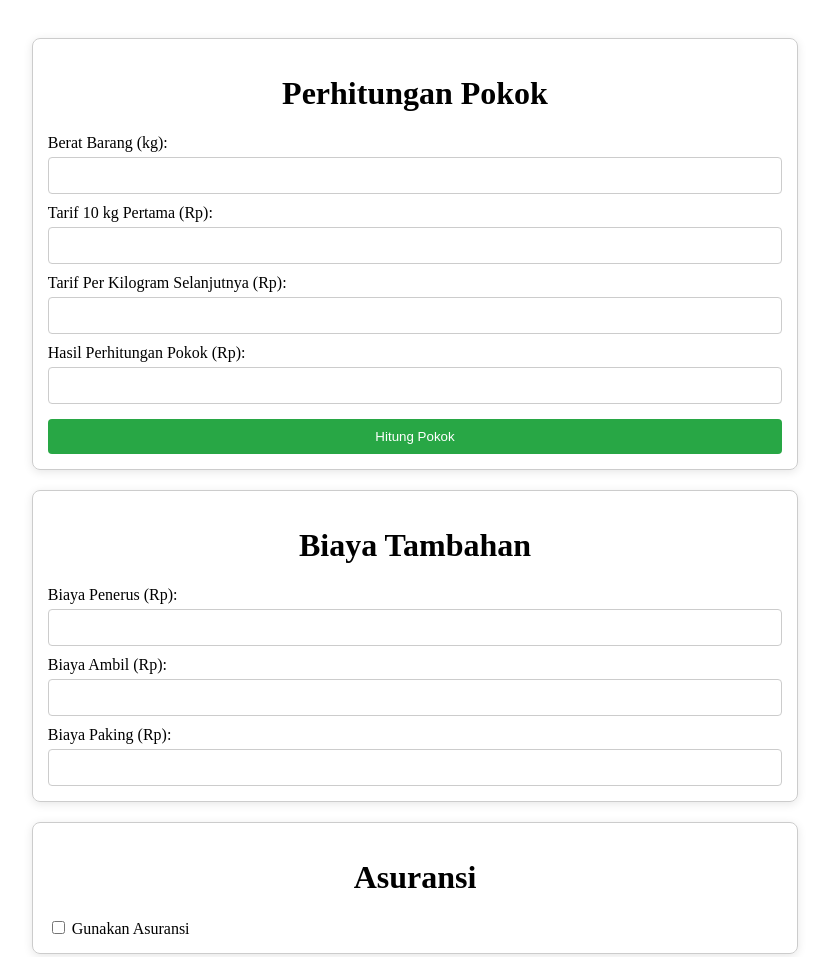
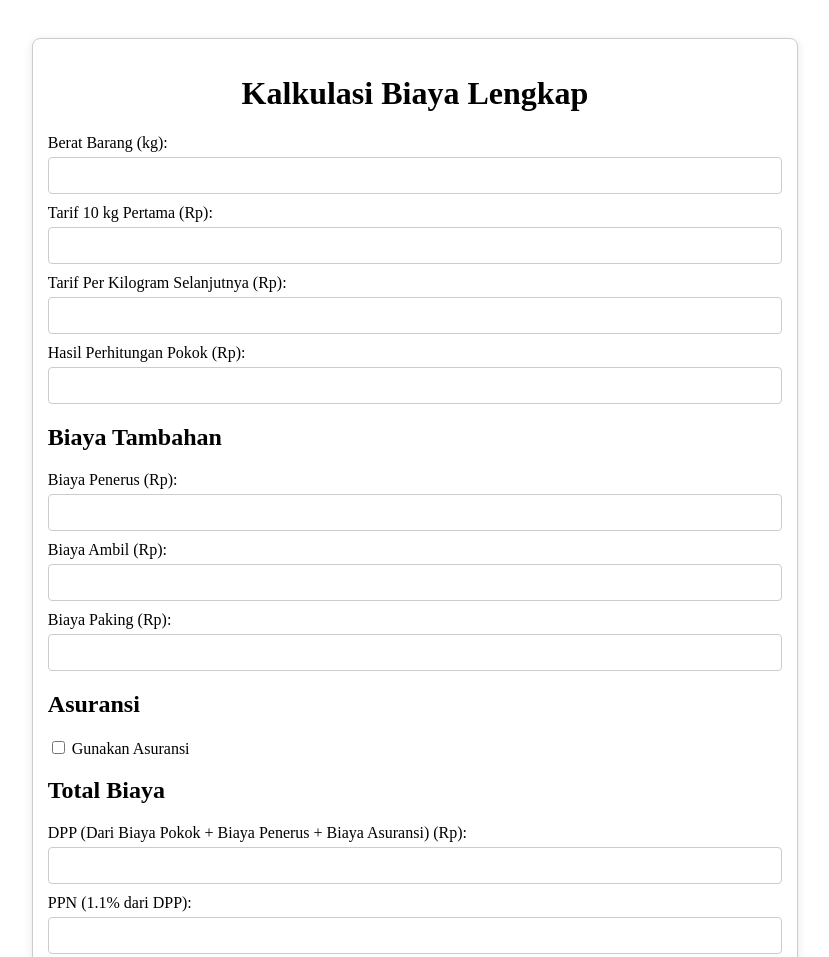
Before and after one commit to ToMS-pro/fltxal, a plain HTML site: page index.html in a window 1280 px wide. Shown: the top 957 px of the page, without its empty margins (225-1054 px from the left). Drawn offline with Linux system fonts and the light colour scheme.

Commit message:
Update index.html

```diff
--- a/index.html
+++ b/index.html
@@ -10,8 +10,6 @@
         h1 { text-align: center; }
         label { display: block; margin-top: 10px; }
         input[type="number"], input[type="text"] { width: calc(100% - 22px); padding: 10px; margin-top: 5px; border: 1px solid #ccc; border-radius: 4px; }
-        button { width: 100%; padding: 10px; margin-top: 15px; background-color: #28a745; color: white; border: none; border-radius: 4px; cursor: pointer; }
-        button:hover { background-color: #218838; }
     </style>
     <script>
         function formatCurrency(value) {
@@ -32,10 +30,8 @@
         function calculateTotal() {
             let biayaPokok = calculatePokok();
 
-            // Ambil nilai biaya penerus
             let biayaPenerus = parseFloat(document.getElementById('biayaPenerus').value) || 0;
 
-            // Hitung biaya asuransi jika dipilih
             let biayaAsuransi = 0;
             if (document.getElementById('cekAsuransi').checked) {
                 let hargaBarang = parseFloat(document.getElementById('hargaBarang').value) || 0;
@@ -43,15 +39,12 @@
                 document.getElementById('hasilAsuransi').value = formatCurrency(biayaAsuransi);
             }
 
-            // Hitung DPP dari hasil perhitungan pokok + biaya penerus + biaya asuransi
             let DPP = biayaPokok + biayaPenerus + biayaAsuransi;
             document.getElementById('hasilDPP').value = formatCurrency(DPP);
 
-            // Hitung PPN
             let PPN = DPP * 0.011;
             document.getElementById('hasilPPN').value = formatCurrency(PPN);
 
-            // Hitung PPh23 jika dicentang
             let PPh23 = 0;
             if (document.getElementById('cekPPh23').checked) {
                 PPh23 = DPP * 0.02;
@@ -60,7 +53,6 @@
                 document.getElementById('hasilPPh23').value = formatCurrency(0);
             }
 
-            // Total tagihan dihitung dari biaya ambil, biaya paking, DPP, PPN, dan dikurangi PPh23 jika ada
             let biayaAmbil = parseFloat(document.getElementById('biayaAmbil').value) || 0;
             let biayaPaking = parseFloat(document.getElementById('biayaPaking').value) || 0;
             let totalTagihan = biayaAmbil + biayaPaking + DPP + PPN - PPh23;
@@ -75,7 +67,8 @@
 <body>
 
     <div class="form-container">
-        <h1>Perhitungan Pokok</h1>
+        <h1>Kalkulasi Biaya Lengkap</h1>
+
         <label>Berat Barang (kg):</label>
         <input type="number" id="berat" required oninput="calculateTotal()">
 
@@ -88,11 +81,7 @@
         <label>Hasil Perhitungan Pokok (Rp):</label>
         <input type="text" id="hasilPokok" readonly><br>
 
-        <button type="button" onclick="calculatePokok()">Hitung Pokok</button>
-    </div>
-
-    <div class="form-container">
-        <h1>Biaya Tambahan</h1>
+        <h2>Biaya Tambahan</h2>
         <label>Biaya Penerus (Rp):</label>
         <input type="number" id="biayaPenerus" oninput="calculateTotal()">
 
@@ -101,12 +90,9 @@
 
         <label>Biaya Paking (Rp):</label>
         <input type="number" id="biayaPaking" oninput="calculateTotal()">
-    </div>
 
-    <div class="form-container">
-        <h1>Asuransi</h1>
+        <h2>Asuransi</h2>
         <label><input type="checkbox" id="cekAsuransi" onclick="toggleAsuransi(); calculateTotal()"> Gunakan Asuransi</label>
-
         <div id="asuransiSection" style="display:none;">
             <label>Harga Barang (Rp):</label>
             <input type="number" id="hargaBarang" oninput="calculateTotal()">
@@ -114,10 +100,8 @@
             <label>Biaya Asuransi (Rp):</label>
             <input type="text" id="hasilAsuransi" readonly>
         </div>
-    </div>
 
-    <div class="form-container">
-        <h1>Total Biaya</h1>
+        <h2>Total Biaya</h2>
         <label>DPP (Dari Biaya Pokok + Biaya Penerus + Biaya Asuransi) (Rp):</label>
         <input type="text" id="hasilDPP" readonly>
 
@@ -129,8 +113,6 @@
 
         <label>Hasil Total Tagihan (Rp):</label>
         <input type="text" id="hasilTotal" readonly><br>
-
-        <button onclick="calculateTotal()">Hitung Total</button>
     </div>
 
 </body>
```
